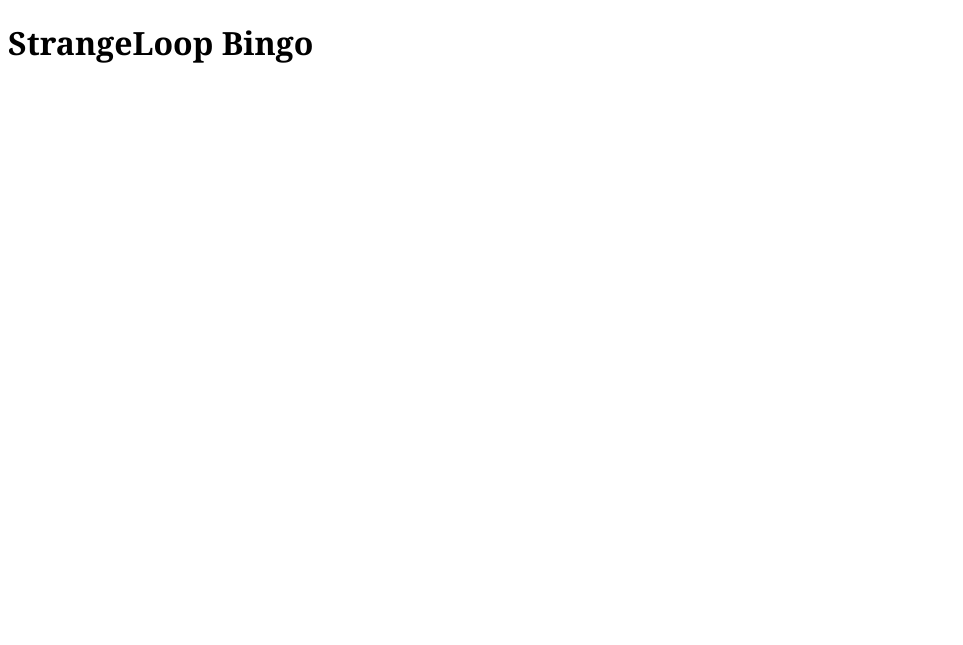
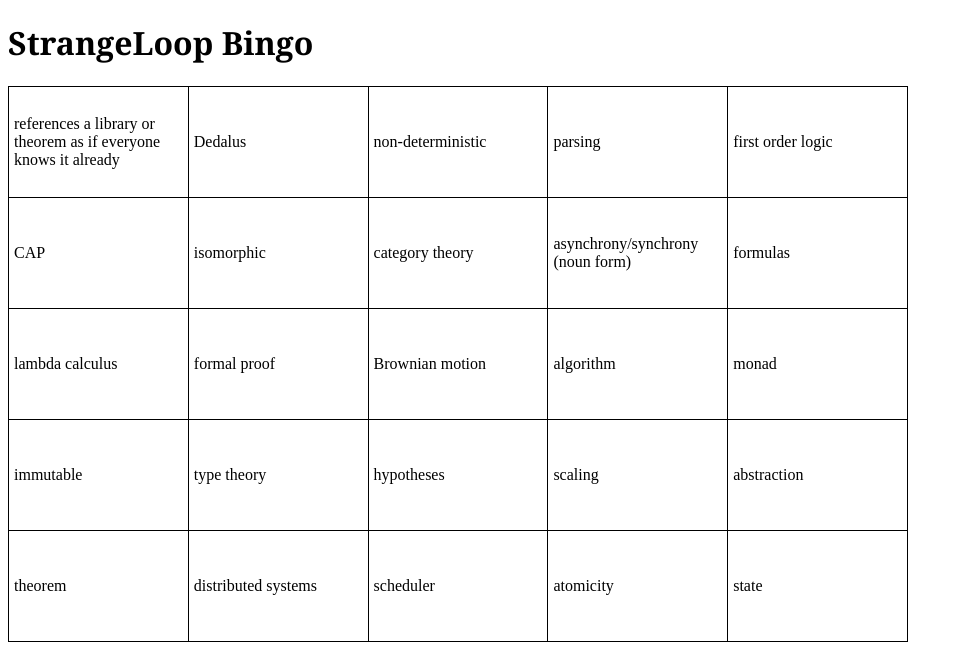
Before and after one commit to pselle/strangeloopbingo, a plain HTML site: page index.html in a window 1280 px wide. Shown: the whole page, without its empty margins (0-963 px from the left). Drawn offline with Linux system fonts and the light colour scheme.

Commit message:
Working board

```diff
--- a/index.html
+++ b/index.html
@@ -6,6 +6,43 @@
     </head>
     <body>
         <h1>StrangeLoop Bingo</h1>
+        <table id="bingoBoard" cellspacing="0">
+            <tr>
+                <td></td>
+                <td></td>
+                <td></td>
+                <td></td>
+                <td></td>
+            </tr>
+            <tr>
+                <td></td>
+                <td></td>
+                <td></td>
+                <td></td>
+                <td></td>
+            </tr>
+            <tr>
+                <td></td>
+                <td></td>
+                <td></td>
+                <td></td>
+                <td></td>
+            </tr>
+            <tr>
+                <td></td>
+                <td></td>
+                <td></td>
+                <td></td>
+                <td></td>
+            </tr>
+            <tr>
+                <td></td>
+                <td></td>
+                <td></td>
+                <td></td>
+                <td></td>
+            </tr>
+        </table>
         <script src="js/app.js"></script>
     </body>
 </html>
--- a/js/app.js
+++ b/js/app.js
@@ -1 +1,56 @@
-console.log('hi')
+var choices = [
+  "monad",
+  "asynchrony/synchrony (noun form)",
+  "non-deterministic",
+  "references a library or theorem as if everyone knows it already",
+  "atomicity",
+  "immutable",
+  "state",
+  "distributed systems",
+  "CAP",
+  "first order logic",
+  "theorem",
+  "type theory",
+  "category theory",
+  "Brownian motion",
+  "abstraction",
+  "Dedalus",
+  "scheduler",
+  "parsing",
+  "algorithm",
+  "lambda calculus",
+  "formal proof",
+  "scaling",
+  "formulas",
+  "isomorphic",
+  "hypotheses",
+]
+
+// From http://stackoverflow.com/questions/2450954/how-to-randomize-shuffle-a-javascript-array
+// Cheat to win ...
+function shuffle(array) {
+  var currentIndex = array.length, temporaryValue, randomIndex;
+
+  // While there remain elements to shuffle...
+  while (0 !== currentIndex) {
+
+    // Pick a remaining element...
+    randomIndex = Math.floor(Math.random() * currentIndex);
+    currentIndex -= 1;
+
+    // And swap it with the current element.
+    temporaryValue = array[currentIndex];
+    array[currentIndex] = array[randomIndex];
+    array[randomIndex] = temporaryValue;
+  }
+
+  return array;
+}
+
+var shuffledChoices = shuffle(choices)
+
+var squares = document.querySelectorAll('#bingoBoard td')
+
+for(var i=0; i < squares.length; i++) {
+  squares[i].textContent = shuffledChoices[i]
+}
--- a/style.css
+++ b/style.css
@@ -1,3 +1,16 @@
 h1 {
     font-family: Georgia;
 }
+
+table {
+    table-layout: fixed;
+    border-collapse: collapse;
+    border-spacing: 0;
+    width: 900px;
+}
+td {
+    width: 100px;
+    height: 100px;
+    border: 1px solid black;
+    padding: 5px;
+}
```
